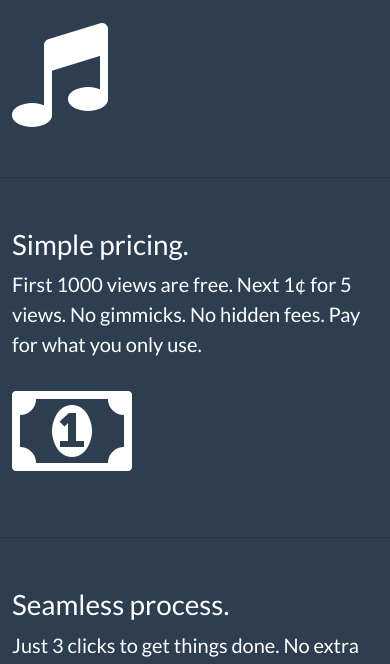
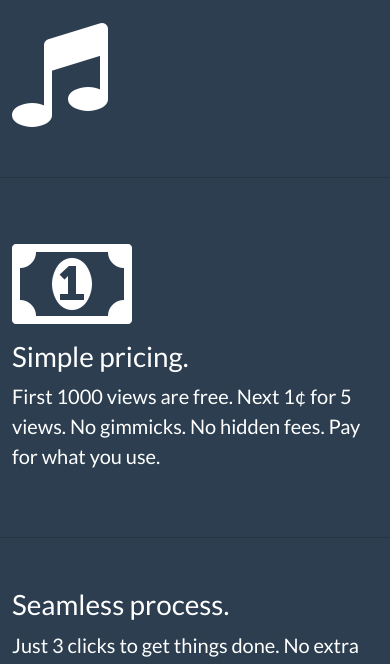
Before and after one commit to lukasz-madon/soundly, a Flask app: page / in a window 390 px wide; the page is wider, and only the part inside the window is pictured. Shown: the part 1282-1946 px from the top of that part. Run offline with Flask 2, Linux system fonts and the light colour scheme; some libraries are stand-ins or nearby versions.

Commit message:
layout fixes

```diff
--- a/templates/landing.html
+++ b/templates/landing.html
@@ -19,35 +19,35 @@
   </div>
 </div>
 <div class="row content-section-a">
-  <div class="col-md-5 col-md-offset-3 col-sm-6">
+  <div class="col-sm-5 col-sm-offset-3 col-xs-6 col-xs-offset-1">
     <h2 class="section-heading">Quality Music.</h2>
     <p class="lead">
       Pick the best music from our royalty free collection. No extra legal hassle needed.
     </p>
   </div>
-  <div class="col-md-4 col-sm-6">
+  <div class="col-sm-4 col-xs-4">
     <i class="fa fa-music fa-7x"></i>
   </div>
 </div>
 <div class="row content-section-b">
-  <div class="col-md-4 col-sm-push-6  col-sm-6">
+  <div class="col-sm-2 col-sm-offset-3 col-xs-4 col-xs-offset-1">
+    <i class="fa fa-money fa-7x"></i>
+  </div>
+  <div class="col-sm-4 col-sm-offset-1 col-xs-6">
     <h2 class="section-heading">Simple pricing.</h2>
     <p class="lead">
-      First 1000 views are free. Next 1¢ for 5 views. No gimmicks. No hidden fees. Pay for what you only use.
+      First 1000 views are free. Next 1¢ for 5 views. No gimmicks. No hidden fees. Pay for what you use.
     </p>
-  </div>
-  <div class="col-md-2 col-md-offset-5 col-sm-pull-6  col-sm-6">
-    <i class="fa fa-money fa-7x"></i>
   </div>
 </div>
 <div class="row content-section-a">
-  <div class="col-md-4 col-md-offset-3 col-sm-6">
+  <div class="col-sm-5 col-sm-offset-3 col-xs-6 col-xs-offset-1">
     <h2 class="section-heading">Seamless process.</h2>
     <p class="lead">
        Just 3 clicks to get things done. No extra software.
     </p>
   </div>
-  <div class="col-md-4 col-md-offset-1 col-sm-6">
+  <div class="col-sm-4 col-xs-4">
     <i class="fa fa-laptop fa-7x"></i>
   </div>
 </div>
```
